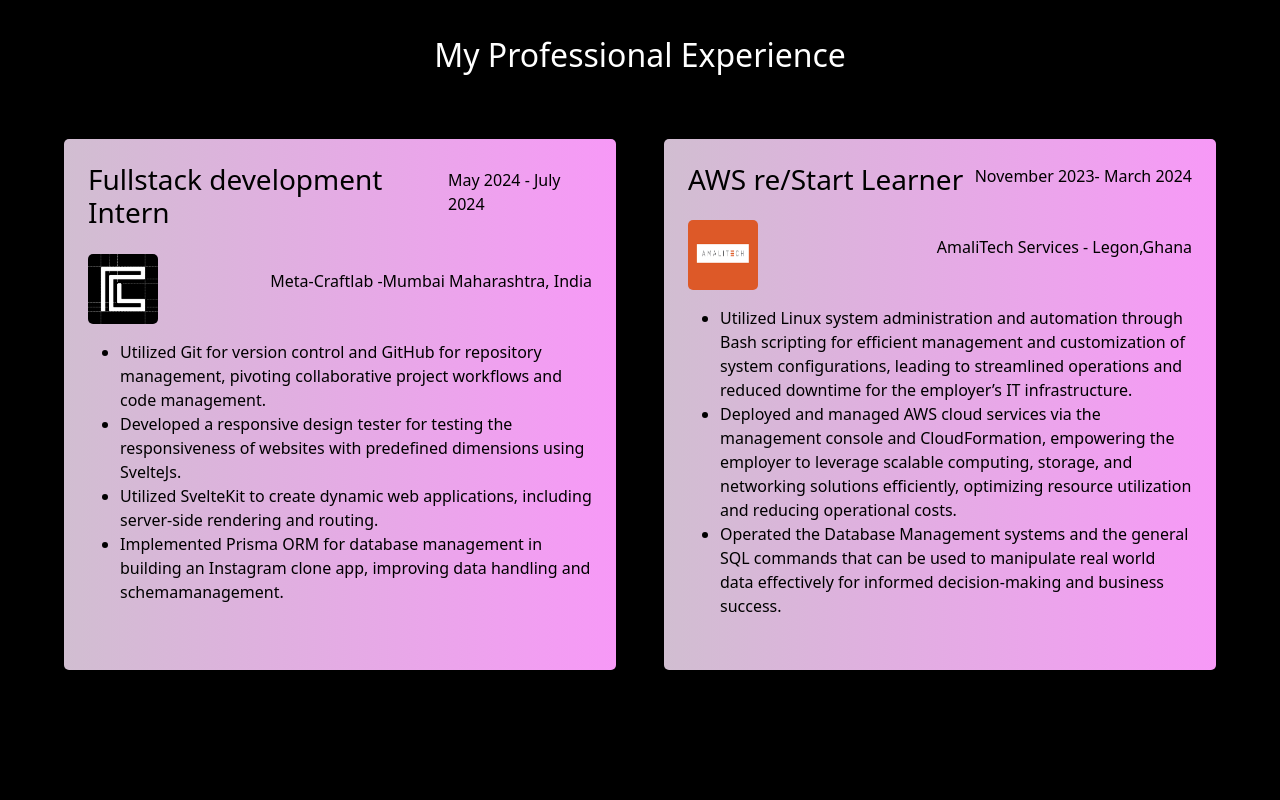
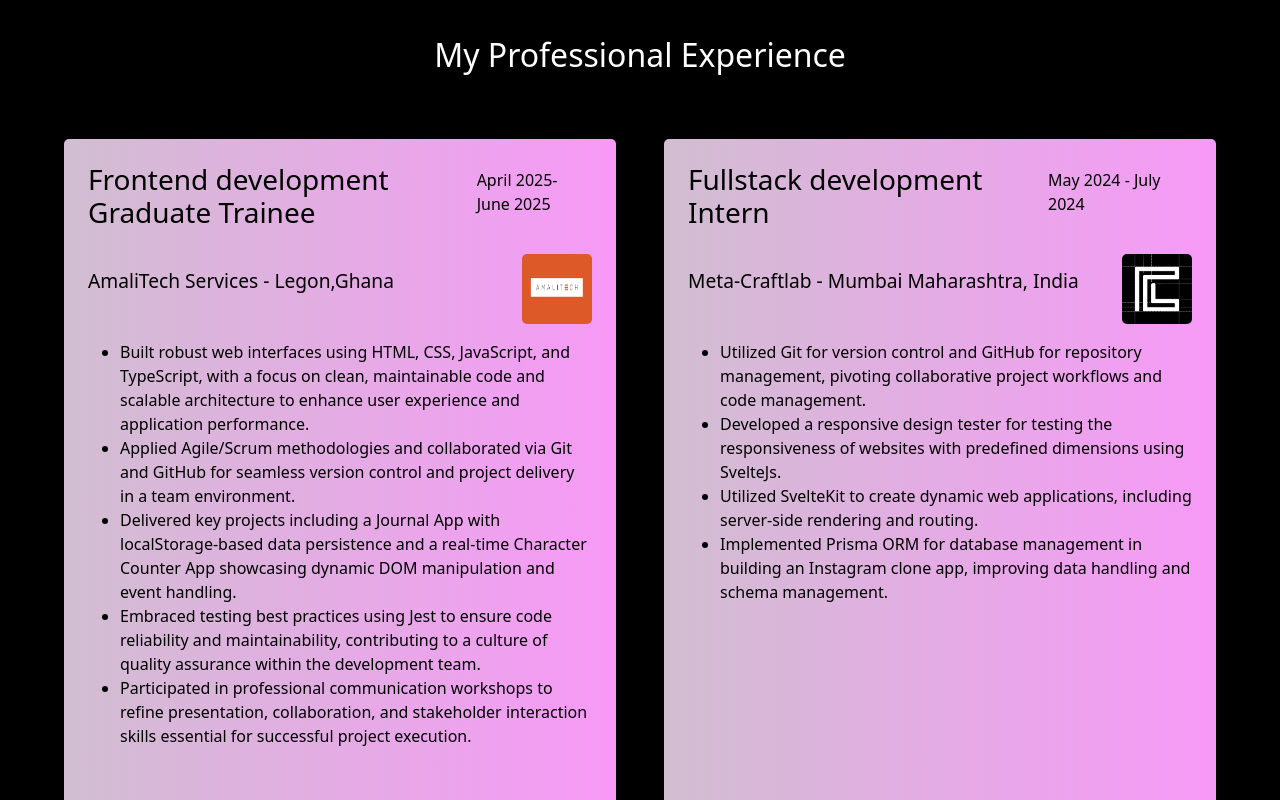
Before and after one commit to dkmakyer/portfolio-website, a React (Vite) app in the folder portfolio-website/: page /about in a window 1280 px wide. Shown: the part 760-1560 px from the top of the page. Before the commit the page ends 1494 px from the top, so only its background shows below. Built offline with nearby package versions, Linux system fonts and the light colour scheme.

Commit message:
updated the experience container

```diff
--- a/portfolio-website/src/components/experience/Experience.jsx
+++ b/portfolio-website/src/components/experience/Experience.jsx
@@ -4,48 +4,74 @@
 
 const Experience = () => {
     const { craftlab, amalitech } = images;
+
+    const experienceData = [
+        {
+            id: 1,
+            position: "Frontend development Graduate Trainee",
+            date: "April 2025- June 2025",
+            srcImg: amalitech,
+            location: "AmaliTech Services - Legon,Ghana",
+            duties: [
+                "Built robust web interfaces using HTML, CSS, JavaScript, and TypeScript, with a focus on clean, maintainable code and scalable architecture to enhance user experience and application performance.",
+                "Applied Agile/Scrum methodologies and collaborated via Git and GitHub for seamless version control and project delivery in a team environment.",
+                "Delivered key projects including a Journal App with localStorage-based data persistence and a real-time Character Counter App showcasing dynamic DOM manipulation and event handling.",
+                "Embraced testing best practices using Jest to ensure code reliability and maintainability, contributing to a culture of quality assurance within the development team.",
+                "Participated in professional communication workshops to refine presentation, collaboration, and stakeholder interaction skills essential for successful project execution."
+            ]
+        },
+        {
+            id: 2,
+            position: "Fullstack development Intern",
+            date: "May 2024 - July 2024",
+            srcImg: craftlab,
+            location: "Meta-Craftlab - Mumbai Maharashtra, India",
+            duties: [
+                "Utilized Git for version control and GitHub for repository management, pivoting collaborative project workflows and code management.",
+                "Developed a responsive design tester for testing the responsiveness of websites with predefined dimensions using SvelteJs.",
+                "Utilized SvelteKit to create dynamic web applications, including server-side rendering and routing.",
+                "Implemented Prisma ORM for database management in building an Instagram clone app, improving data handling and schema management."
+            ]
+        },
+        {
+            id: 3,
+            position: "AWS re/Start Learner",
+            date: "November 2023- March 2024",
+            srcImg: amalitech,
+            location: "AmaliTech Services - Legon,Ghana",
+            duties: [
+                "Utilized Linux system administration and automation through Bash scripting for efficient management and customization of system configurations, leading to streamlined operations and reduced downtime for the employer’s IT infrastructure.",
+                "Deployed and managed AWS cloud services via the management console and CloudFormation, empowering the employer to leverage scalable computing, storage, and networking solutions efficiently, optimizing resource utilization and reducing operational costs.",
+                "Operated the Database Management systems and the general SQL commands that can be used to manipulate real world data effectively for informed decision-making and business success."
+            ]
+        }
+    ];
+
+
     return (
         <>
             <div className="experience-container">
                 <h2>My Professional Experience</h2>
                 <div className="experience-grid">
-                    <div className='cont craftlab'>
+                    {
+                        experienceData.map((item) => {
+                            return (
+                                <div className='workplace' key={item.id}>
                                     <div className="info">
                                         <div className='info-header'>
-                                <h3>Fullstack development Intern</h3>
-                                <p className='date'>May 2024 - July 2024</p>
+                                            <h3>{item.position}</h3>
+                                            <p className='date'>{item.date}</p>
                                         </div>
                                         <div className='info-location-logo'>
-                                <img src={craftlab} alt="craftlab-logo" />
-                                <p className='location'><span>Meta-Craftlab -</span>Mumbai Maharashtra, India</p>
+                                            <p className='location'>{item.location}</p>
+                                            <img src={item.srcImg} alt={item.position} />
                                         </div>
-                            <ul>
-                                <li>Utilized Git for version control and GitHub for repository management, pivoting collaborative project workflows and code management.</li>
-                                <li>Developed a responsive design tester for testing the responsiveness of websites with predefined dimensions using SvelteJs.</li>
-                                <li>Utilized SvelteKit to create dynamic web applications, including server-side rendering and routing.</li>
-                                <li>Implemented Prisma ORM for database management in building an Instagram clone app, improving data handling and schemamanagement.</li>
-                            </ul>
-                        </div>
-
-                    </div>
-                    <div className='cont amalitech'>
-                        <div className="info">
-                            <div className="info-header">
-                                <h3>AWS re/Start Learner</h3>
-                                <p className='date'>November 2023- March 2024</p>
-                            </div>
-                            <div className="info-location-logo">
-                                <img src={amalitech} alt="amalitech-logo" />
-                                <p className='location'><span>AmaliTech Services</span> - Legon,Ghana</p>
-                            </div>
-                            <ul>
-                                <li>Utilized Linux system administration and automation through Bash scripting for efficient management and customization of system configurations, leading to streamlined operations and reduced downtime for the employer’s IT infrastructure.</li>
-                                <li>Deployed and managed AWS cloud services via the management console and CloudFormation, empowering the employer to leverage scalable computing, storage, and networking solutions efficiently, optimizing resource utilization and reducing operational costs.</li>
-                                <li>Operated the Database Management systems and the general SQL commands that can be used to manipulate real world data effectively for informed decision-making and business success.</li>
-                            </ul>
+                                        <ul>{item.duties.map((duty, index) => <li key={index}>{duty}</li>)}</ul>
                                     </div>
                                 </div>
-
+                            );
+                        })
+                    }
                 </div>
             </div>
         </>
--- a/portfolio-website/src/components/experience/experience.css
+++ b/portfolio-website/src/components/experience/experience.css
@@ -20,7 +20,7 @@
     text-align: center;
 }
 
-.craftlab{
+.workplace{
     padding: 1.5rem;
     box-sizing: border-box;
     background-image: linear-gradient(to right, rgb(209, 190, 209), rgb(247, 153, 247));
@@ -31,7 +31,7 @@
     box-sizing: border-box;
     padding-bottom: 50px;
 }
-.craftlab:hover{
+.workplace:hover{
     background-image: none;
     border: 5px solid rgba(247, 153, 247);
     color: rgb(255, 255, 255);
@@ -40,39 +40,17 @@
     background-color: rgba(201, 198, 195, 0.2);
 }
 
-.amalitech{
-    min-width: 21rem;
-    padding: 1.5rem;
-    box-sizing: border-box;
-    background-image: linear-gradient(to right, rgb(209, 190, 209), rgb(247, 153, 247));
-    color: rgb(0, 0, 0);
-    z-index: 1;
-    border-radius: 5px;
-    filter: blur(0.5px);
-    transition: all 0.2s ease;
-    box-sizing: border-box;
-}
-.amalitech:hover{
-    background-image: none;
-    border: 5px solid rgba(247, 153, 247);
-    color: rgb(255, 255, 255);
-    box-sizing: border-box;
-    filter: none;
-    background-color: rgba(201, 198, 195, 0.2);
 
-}
 
-.craftlab img{
+.workplace img{
     width: 70px;
     height: 70px;
     border-radius: 5px;
-    z-index: 2;
 }
-.amalitech img{
-    width: 70px;
-    height: 70px;
-    border-radius: 5px;
-    z-index: 2;
+
+.location{
+    font-weight: 500;
+    font-size: 1.2rem;
 }
 
 .info-location-logo, .info-header{
```
Lines whose indentation alone changed are shown as unchanged.
